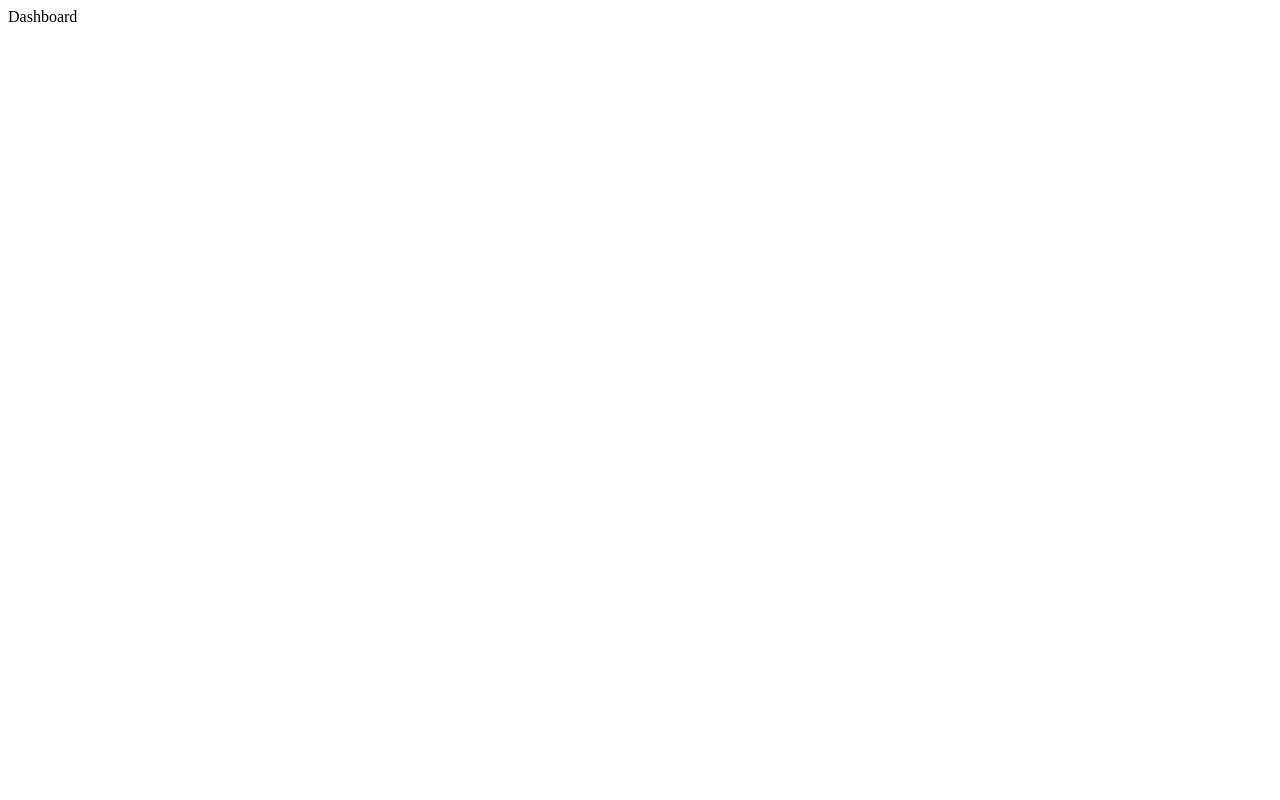
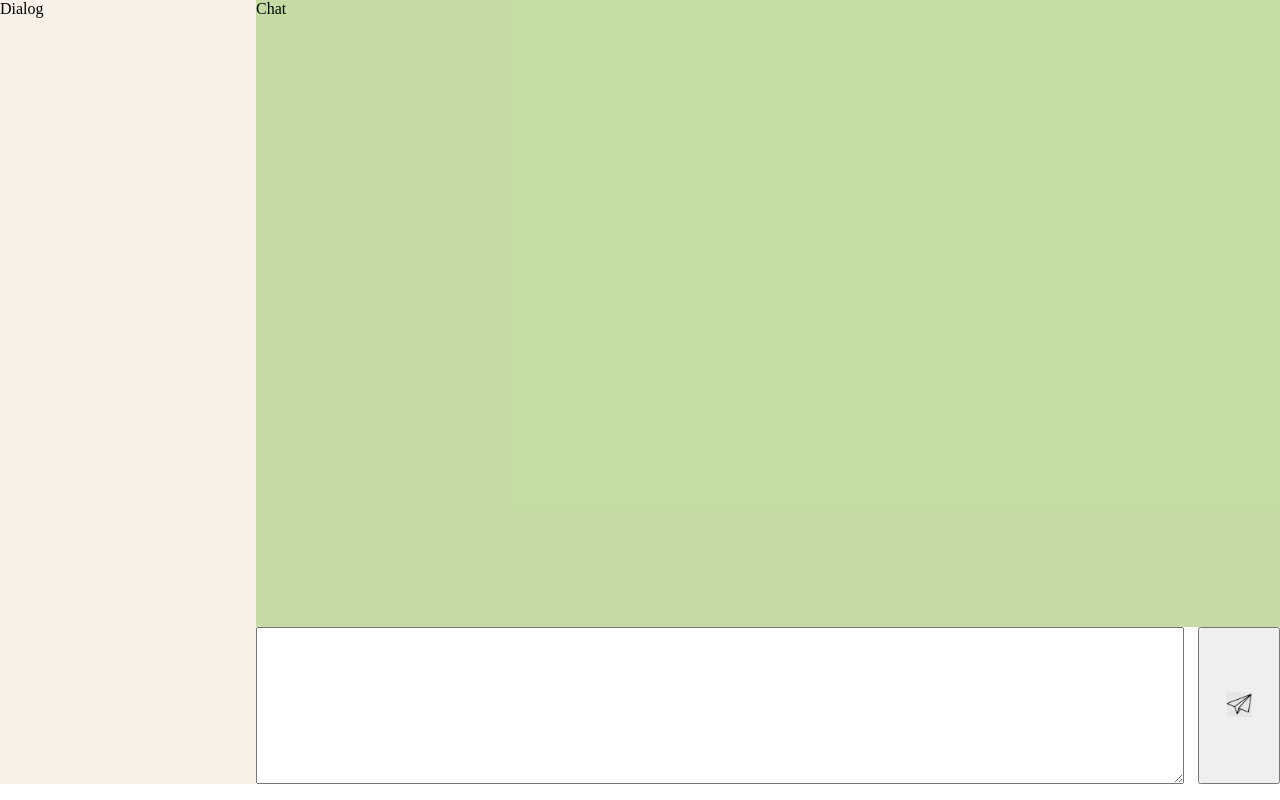
Before and after one commit to Dev-Olena/fullstack-practice, a React (Create React App) app in the folder client/: page /messenger in a window 1280 px wide. Built offline with nearby package versions, Linux system fonts and the light colour scheme.

Commit message:
Chat layout

```diff
--- a/client/src/App.js
+++ b/client/src/App.js
@@ -3,6 +3,8 @@ import {Router, Switch, Route} from 'react-router-dom';
 import history from './history';
 import Home from "./pages/Home";
 import Dashboard from "./pages/Dashboard";
+import './reset.css';
+
 
 function App() {
   const [user, setUser] = useState(null);
--- /dev/null
+++ b/client/src/components/Chat/Chat.module.css
@@ -0,0 +1,5 @@
+.chat {
+    width: 100%;
+    height: 80%;
+    background-color: #b5d48ccb;
+}
--- /dev/null
+++ b/client/src/components/Chat/index.js
@@ -0,0 +1,12 @@
+import React from 'react';
+import styles from './Chat.module.css';
+
+const Chat = () => {
+    return (
+        <div className={styles.chat}>
+            Chat
+        </div>
+    );
+}
+
+export default Chat;
--- /dev/null
+++ b/client/src/components/Dialoglist/Dialoglist.module.css
@@ -0,0 +1,5 @@
+.dialoglist {
+    width: 20%;
+    height: 100%;
+    background-color: #f8f1e7f8;
+}
--- /dev/null
+++ b/client/src/components/Dialoglist/index.js
@@ -0,0 +1,12 @@
+import React from 'react';
+import styles from './Dialoglist.module.css';
+
+const Dialoglist = () => {
+    return (
+        <div className={styles.dialoglist}>
+            Dialog
+        </div>
+    );
+}
+
+export default Dialoglist ;
--- /dev/null
+++ b/client/src/components/MessageArea/Message.module.css
@@ -0,0 +1,20 @@
+.message-box {
+    width: 100%;
+    height: 20%;
+    display: flex;
+    flex-direction: row;
+    align-items: stretch;
+    justify-content: space-between;
+}
+.text {
+    width: 90%;
+    /* height: 96%; */
+}
+.button {
+    width: 8%;
+}
+.icon {
+    width: 25px;
+    height: 25px;
+    object-fit: cover;
+}
--- /dev/null
+++ b/client/src/components/MessageArea/index.js
@@ -0,0 +1,13 @@
+import React from 'react';
+import styles from './Message.module.css';
+
+const MessageArea = () => {
+    return (
+        <form className={styles['message-box']}>
+            <textarea className={styles.text}/>
+            <button className={styles.button}><img src='assets/icons/avion.png' className={styles.icon}/></button>
+        </form>
+    );
+}
+
+export default MessageArea;
--- /dev/null
+++ b/client/src/pages/Dashboard/Dashboard.module.css
@@ -0,0 +1,14 @@
+.dashboard-container {
+    display: flex;
+    flex-direction: row;
+    width: 100vw;
+    height: 98vh;
+    box-sizing: border-box;
+}
+
+.messenger {
+    width: 80%;
+    height: 100%;
+    display: flex;
+    flex-direction: column;
+}
--- a/client/src/pages/Dashboard/index.js
+++ b/client/src/pages/Dashboard/index.js
@@ -1,10 +1,19 @@
 import React from 'react';
+import Chat from '../../components/Chat';
+import Dialoglist from '../../components/Dialoglist';
+import MessageArea from '../../components/MessageArea';
+import styles from './Dashboard.module.css';
+
 
 const Dashboard = (props) => {
     return (
-        <div>
-            Dashboard
-        </div>
+        <main className={styles['dashboard-container']}>
+            <Dialoglist />
+            <section className={styles.messenger}>
+                <Chat />
+                <MessageArea />
+            </section>
+        </main>
     );
 }
 
--- /dev/null
+++ b/client/src/reset.css
@@ -0,0 +1,4 @@
+body {
+    margin: 0;
+    padding: 0;
+}
```
Also changed, not shown: client/public/assets/icons/avion.png (added).
